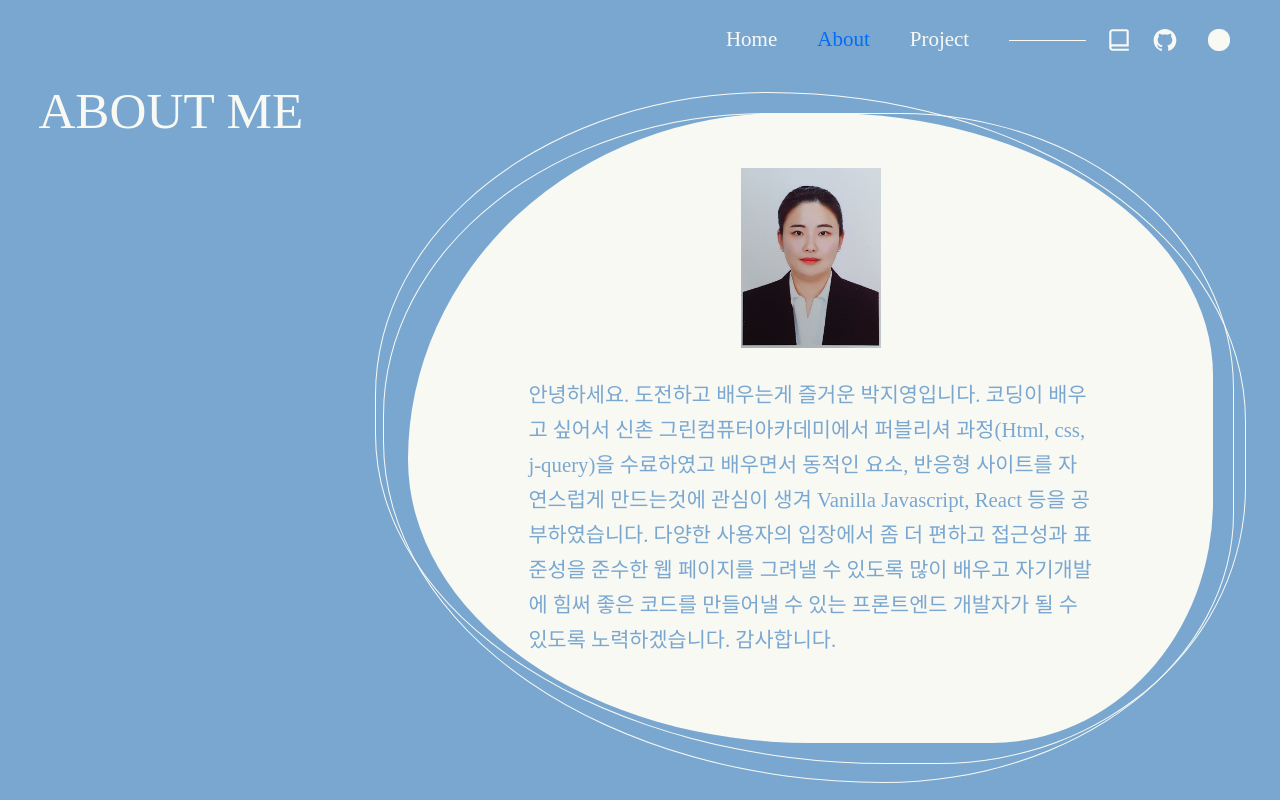
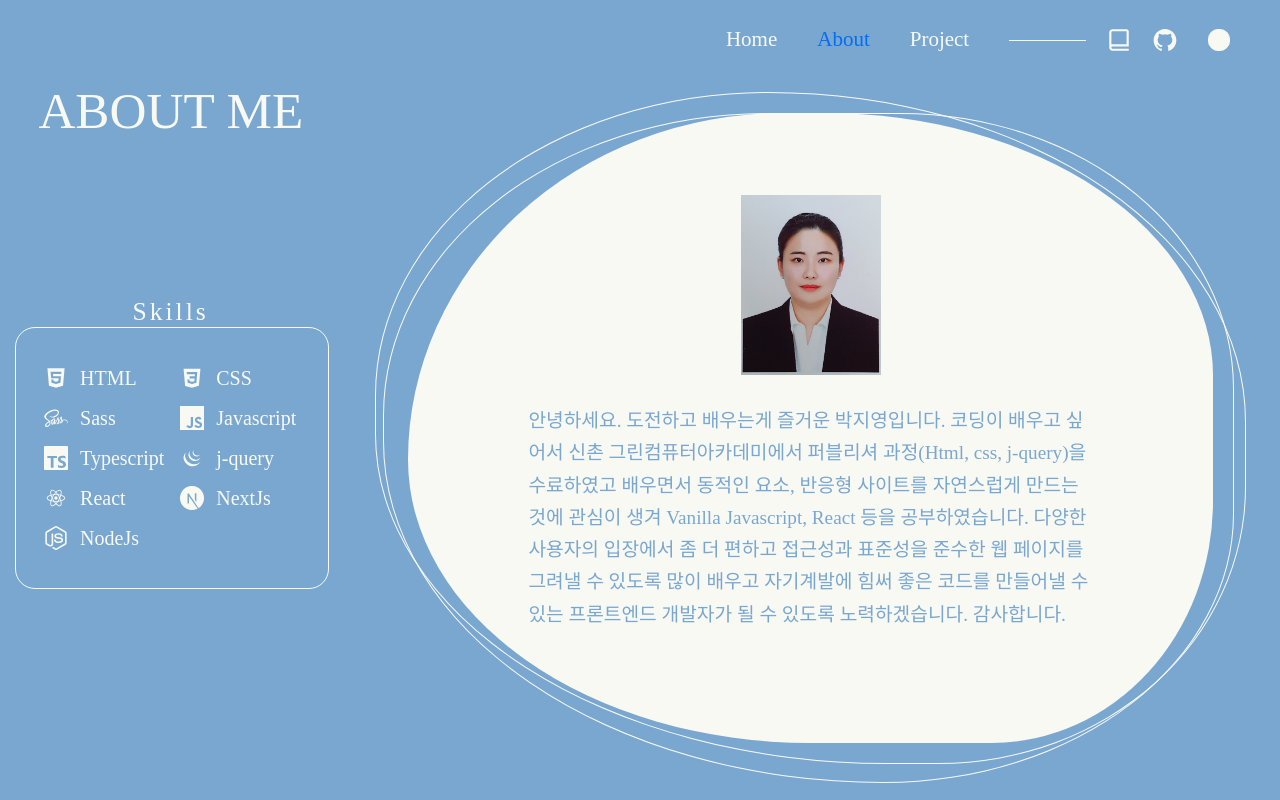
Before and after one commit to jiiiy0510o/portfolio, a React (Create React App) app: page /portfolio/about in a window 1280 px wide. Built offline with nearby package versions, Linux system fonts and the light colour scheme; a web font is replaced by a local one.

Commit message:
skills추가&상세사이즈 수정

```diff
--- a/src/routes/About.js
+++ b/src/routes/About.js
@@ -1,5 +1,9 @@
 import styled from "styled-components";
 import ImgSrc from "../images/pjy.jpg";
+import { AiFillHtml5 } from "react-icons/ai";
+import { DiCss3 } from "react-icons/di";
+import { SiJavascript, SiTypescript, SiNextdotjs, SiNodedotjs } from "react-icons/si";
+import { DiJqueryLogo, DiReact, DiSass } from "react-icons/di";
 
 const Wrapper = styled.div`
   position: relative;
@@ -24,7 +28,7 @@ const SideAbout = styled.aside`
   @media screen and (max-width: 1300px) {
     width: 26vw;
   }
-  @media screen and (max-width: 1000px) {
+  @media screen and (max-width: 900px) {
     display: none;
   }
 `;
@@ -118,12 +122,12 @@ const AboutMeReflect = styled.div`
 `;
 const Text = styled.p`
   padding: 30px 120px;
-  font-size: 1.3rem;
+  font-size: 1.2rem;
   color: ${(props) => props.theme.bgColor};
   line-height: 1.68;
   @media screen and (max-width: 1200px) {
     padding: 30 36px;
-    font-size: 1.13rem;
+    font-size: 1.18rem;
   }
   @media screen and (max-width: 660px) {
     padding: 0 38px;
@@ -141,17 +145,89 @@ const Text = styled.p`
 const Img = styled.img`
   width: 140px;
   height: 180px;
-  @media screen and (max-width: 660px) {
+  @media screen and (max-width: 1000px) {
+    width: 120px;
+    height: 146px;
+  }
+  @media screen and (max-width: 960px) {
     display: none;
   }
 `;
+const SkillTitle = styled.div`
+  letter-spacing: 3px;
+  font-size: 1.6rem;
+  color: ${(props) => props.theme.accentColor};
+  margin-top: 30px;
+`;
+const Skills = styled.div`
+  display: grid;
+  grid-template-columns: repeat(2, 1fr);
+  border: 1px solid ${(props) => props.theme.accentColor};
 
+  margin-left: 1%;
+  padding: 30px 20px;
+  border-radius: 20px;
+  @media screen and (max-width: 1100px) {
+    padding: 20px 26px;
+    grid-template-columns: repeat(1, 1fr);
+  }
+`;
+const Skill = styled.div`
+  display: flex;
+  align-items: center;
+  font-size: 24px;
+  padding: 8px;
+  color: ${(props) => props.theme.accentColor};
+`;
+const Lang = styled.span`
+  font-size: 20px;
+  padding-left: 12px;
+`;
 function About() {
   return (
     <Wrapper>
       <SideAbout>
         <AboutMe>ABOUT ME</AboutMe>
         <AboutMeReflect>ABOUT ME</AboutMeReflect>
+        <SkillTitle>Skills</SkillTitle>
+        <Skills>
+          <Skill>
+            <AiFillHtml5 />
+            <Lang>HTML</Lang>
+          </Skill>
+          <Skill>
+            <DiCss3 />
+            <Lang>CSS</Lang>
+          </Skill>
+          <Skill>
+            <DiSass />
+            <Lang>Sass</Lang>
+          </Skill>
+          <Skill>
+            <SiJavascript />
+            <Lang>Javascript</Lang>
+          </Skill>
+          <Skill>
+            <SiTypescript />
+            <Lang>Typescript</Lang>
+          </Skill>
+          <Skill>
+            <DiJqueryLogo />
+            <Lang>j-query</Lang>
+          </Skill>
+          <Skill>
+            <DiReact />
+            <Lang>React</Lang>
+          </Skill>
+          <Skill>
+            <SiNextdotjs />
+            <Lang>NextJs</Lang>
+          </Skill>
+          <Skill>
+            <SiNodedotjs />
+            <Lang>NodeJs</Lang>
+          </Skill>
+        </Skills>
       </SideAbout>
       <LineBox>
         <StoryBox>
@@ -160,7 +236,7 @@ function About() {
             안녕하세요. 도전하고 배우는게 즐거운 박지영입니다. 코딩이 배우고 싶어서 신촌 그린컴퓨터아카데미에서 퍼블리셔
             과정(Html, css, j-query)을 수료하였고 배우면서 동적인 요소, 반응형 사이트를 자연스럽게 만드는것에 관심이
             생겨 Vanilla Javascript, React 등을 공부하였습니다. 다양한 사용자의 입장에서 좀 더 편하고 접근성과 표준성을
-            준수한 웹 페이지를 그려낼 수 있도록 많이 배우고 자기개발에 힘써 좋은 코드를 만들어낼 수 있는 프론트엔드
+            준수한 웹 페이지를 그려낼 수 있도록 많이 배우고 자기계발에 힘써 좋은 코드를 만들어낼 수 있는 프론트엔드
             개발자가 될 수 있도록 노력하겠습니다. 감사합니다.
           </Text>
         </StoryBox>
--- a/src/routes/Project.js
+++ b/src/routes/Project.js
@@ -4,6 +4,7 @@ import KoKoa from "../images/kokoa.png";
 import Chrome from "../images/chrome.png";
 import ToDo from "../images/todo.jpg";
 import Port from "../images/port.jpg";
+import Paint from "../images/paint.png";
 
 const Wrapper = styled.div`
   position: relative;
@@ -101,7 +102,7 @@ const ProjectBox = styled.div`
   }
 `;
 const A = styled.a`
-  padding: 10px 0;
+  padding: 16px 0;
   text-align: end;
   font-size: 1.2rem;
   @media screen and (max-width: 500px) {
@@ -117,7 +118,6 @@ const Img = styled.img`
   padding: 16px 0;
   @media screen and (max-width: 500px) {
     padding: 0;
-    margin-right: 12px;
   }
 `;
 const Description = styled.div`
@@ -129,6 +129,7 @@ const Description = styled.div`
   padding: 0 12px;
 `;
 const Title = styled.h3`
+  padding: 10px 0;
   @media screen and (max-width: 1000px) {
     padding: 10px 0;
     margin-top: 6px;
@@ -140,20 +141,20 @@ const Title = styled.h3`
     font-size: 1.1rem;
   }
 `;
-
 const Text = styled.p`
   padding: 12px 0;
-  font-size: 1.2rem;
+  font-size: 1.06rem;
   color: #666;
+  line-height: 1.28;
   @media screen and (max-width: 1000px) {
     padding: 0;
     margin-top: 8px;
-    font-size: 1.1rem;
+    font-size: 1rem;
   }
   @media screen and (max-width: 500px) {
     padding: 0;
     margin-top: 10px;
-    font-size: 1rem;
+    font-size: 0.96rem;
   }
 `;
 
@@ -169,7 +170,10 @@ function Project() {
           <Img src={Absolut} alt="thumbnail"></Img>
           <Description>
             <Title>앱솔루트</Title>
-            <Text>HTML과 CSS를 이용하여 앱솔루트 홈페이지를 만들었습니다. 반응형 웹사이트입니다. </Text>
+            <Text>
+              HTML, CSS, J-Query를 이용하여 중복되는 기능 부분을 제외하고 앱솔루트 홈페이지를 만들었습니다.
+              <br /> 반응형 웹사이트이고, 메인페이지 2개와 슬라이드, 메뉴탭 등을 구성하였습니다.
+            </Text>
             <A href="https://jiiiy0510o.github.io/Absolut/" target="_blank" rel="noreferrer">
               이동하기
             </A>
@@ -179,7 +183,7 @@ function Project() {
           <Img src={KoKoa} alt="thumbnail"></Img>
           <Description>
             <Title>카카오톡 클론</Title>
-            <Text>HTML과 CSS를 이용하여 카카오톡을 만들었습니다. </Text>
+            <Text> HTML과 CSS를 이용하여 클론 카카오톡을 만들었습니다. </Text>
             <A href="https://jiiiy0510o.github.io/kokoa-clone-2022/" target="_blank" rel="noreferrer">
               이동하기
             </A>
@@ -189,8 +193,18 @@ function Project() {
           <Img src={Chrome} alt="thumbnail"></Img>
           <Description>
             <Title>크롬앱</Title>
-            <Text>javascript로 시계, 위치와 날씨, 투두리스트 그리고 랜덤명언 등을 만들었습니다. </Text>
+            <Text> Vanillajavascript로 시계, 위치와 날씨, 투두리스트, 랜덤 배경, 명언 등을 만들었습니다. </Text>
             <A href="https://jiiiy0510o.github.io/chrome-2022/" target="_blank" rel="noreferrer">
+              이동하기
+            </A>
+          </Description>
+        </ProjectBox>
+        <ProjectBox>
+          <Img src={Paint} alt="thumbnail"></Img>
+          <Description>
+            <Title>그림판</Title>
+            <Text>javascript canvas를 이용하여 그림판을 만들었습니다. </Text>
+            <A href="https://jiiiy0510o.github.io/paintjs/" target="_blank" rel="noreferrer">
               이동하기
             </A>
           </Description>
@@ -200,7 +214,7 @@ function Project() {
           <Description>
             <Title>포트폴리오</Title>
             <Text>
-              React, Styled-Components, framer-motion, Recoil을 이용해 반응형으로 포트폴리오 웹페이지를 만들었습니다.
+              React, Styled-Components, framer-motion, Recoil 등을 이용해 반응형으로 포트폴리오 웹페이지를 만들었습니다.
             </Text>
             <A href="https://jiiiy0510o.github.io/chrome-2022/" target="_blank" rel="noreferrer">
               이동하기
```
Also changed, not shown: src/images/paint.png (added).
